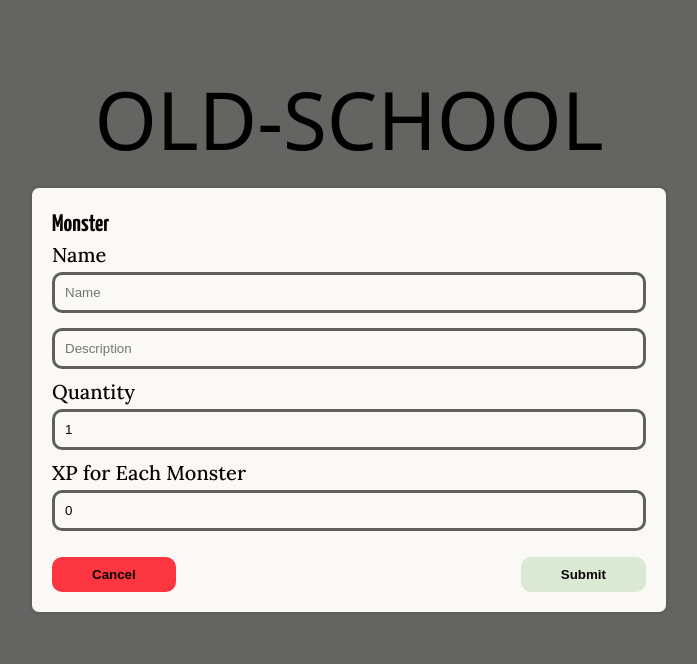
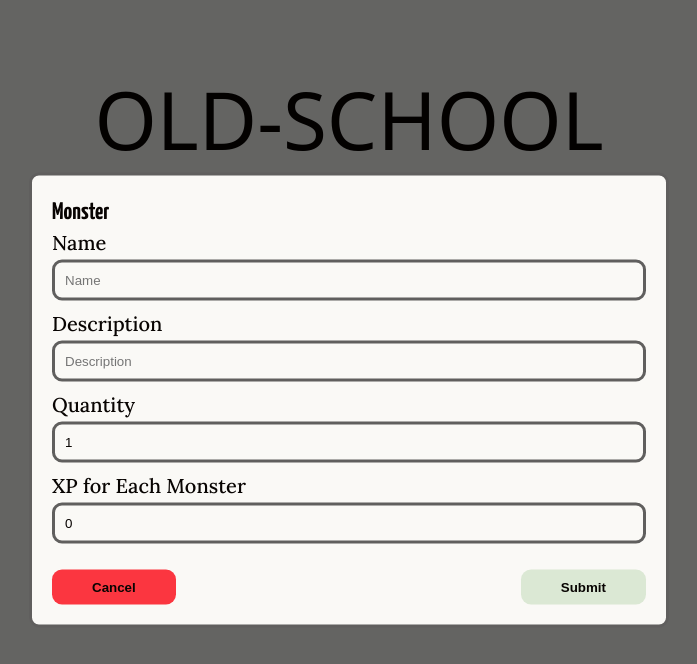
Before and after one commit to DrJP99/old-school-treasure-tracker, a React (Create React App) app: page / in a window 1280 px wide. Both pictures are taken after a click on the button "Add Monster". Shown: the top 664 px of the page, without its empty margins (291-988 px from the left). Built offline with nearby package versions, Linux system fonts and the light colour scheme; a web font is replaced by a local one.

Commit message:
(fix): Warnings

```diff
--- a/src/components/Modal.tsx
+++ b/src/components/Modal.tsx
@@ -31,7 +31,7 @@ const Modal = ({ children, closeModal }: ModalProps) => {
             document.removeEventListener('keydown', handleKeydown)
             document.removeEventListener('mousedown', handleClickOutside)
         }
-    }, [])
+    }, [closeModal])
 
     return (
         <div className="modal">
--- a/src/components/MonsterForm.tsx
+++ b/src/components/MonsterForm.tsx
@@ -79,7 +79,7 @@ const MonsterForm = ({
                     value={name}
                     onChange={(e) => setName(e.target.value)}
                 />
-                <label htmlFor="monster-description"></label>
+                <label htmlFor="monster-description">Description</label>
                 <input
                     name="description"
                     id="monster-description"
--- a/src/index.scss
+++ b/src/index.scss
@@ -188,18 +188,10 @@ body {
 
     &-accept {
         background-color: $green;
-
-        &:hover {
-            // background-color: $light-blue;
-        }
     }
 
     &-danger {
         background-color: $red;
-
-        &:hover {
-            // background-color: $light-red;
-        }
     }
 
     &-inline {
@@ -211,7 +203,6 @@ body {
 
         &:hover {
             text-decoration: underline;
-            // text-unde
         }
     }
 }
```
